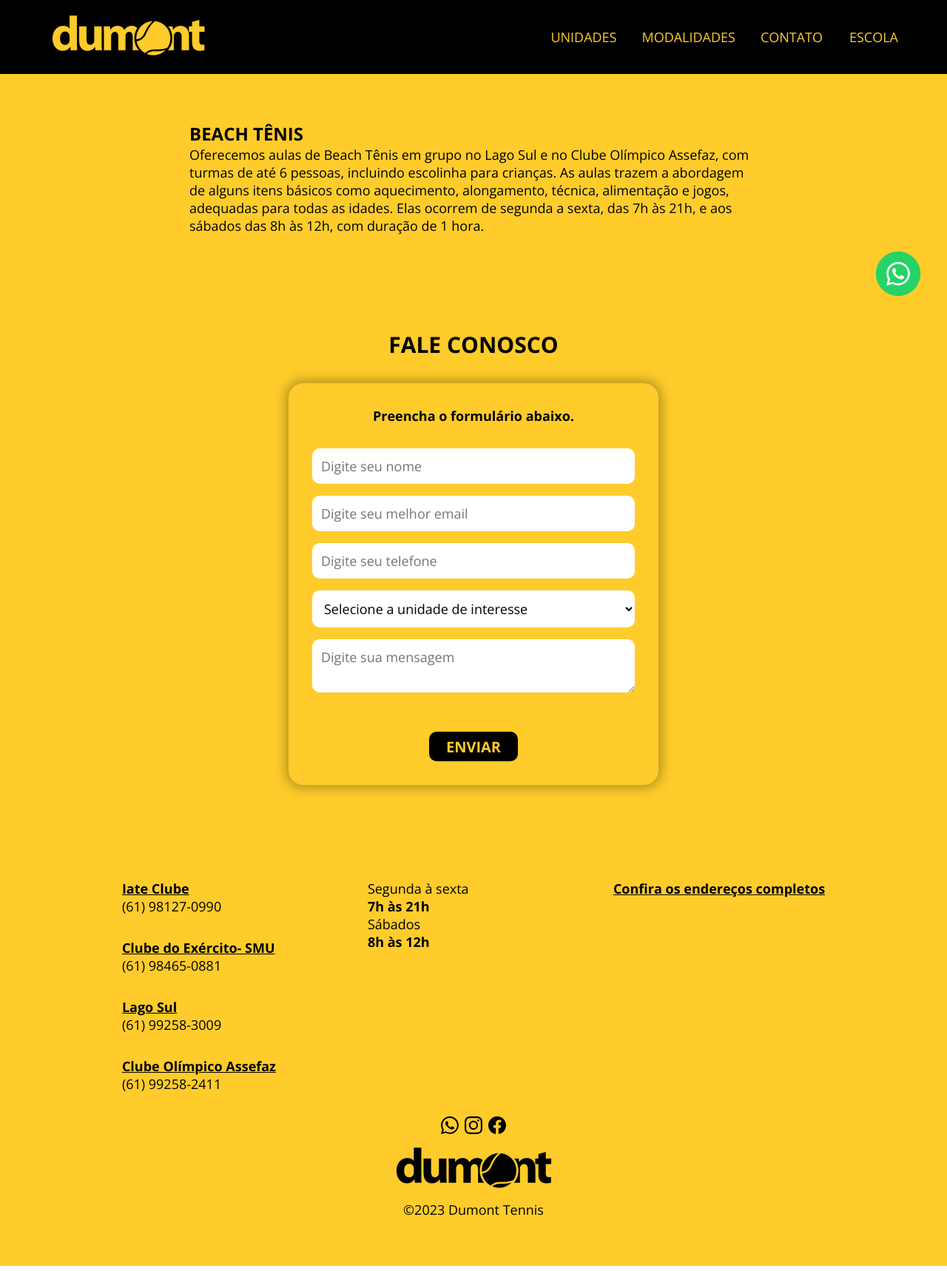
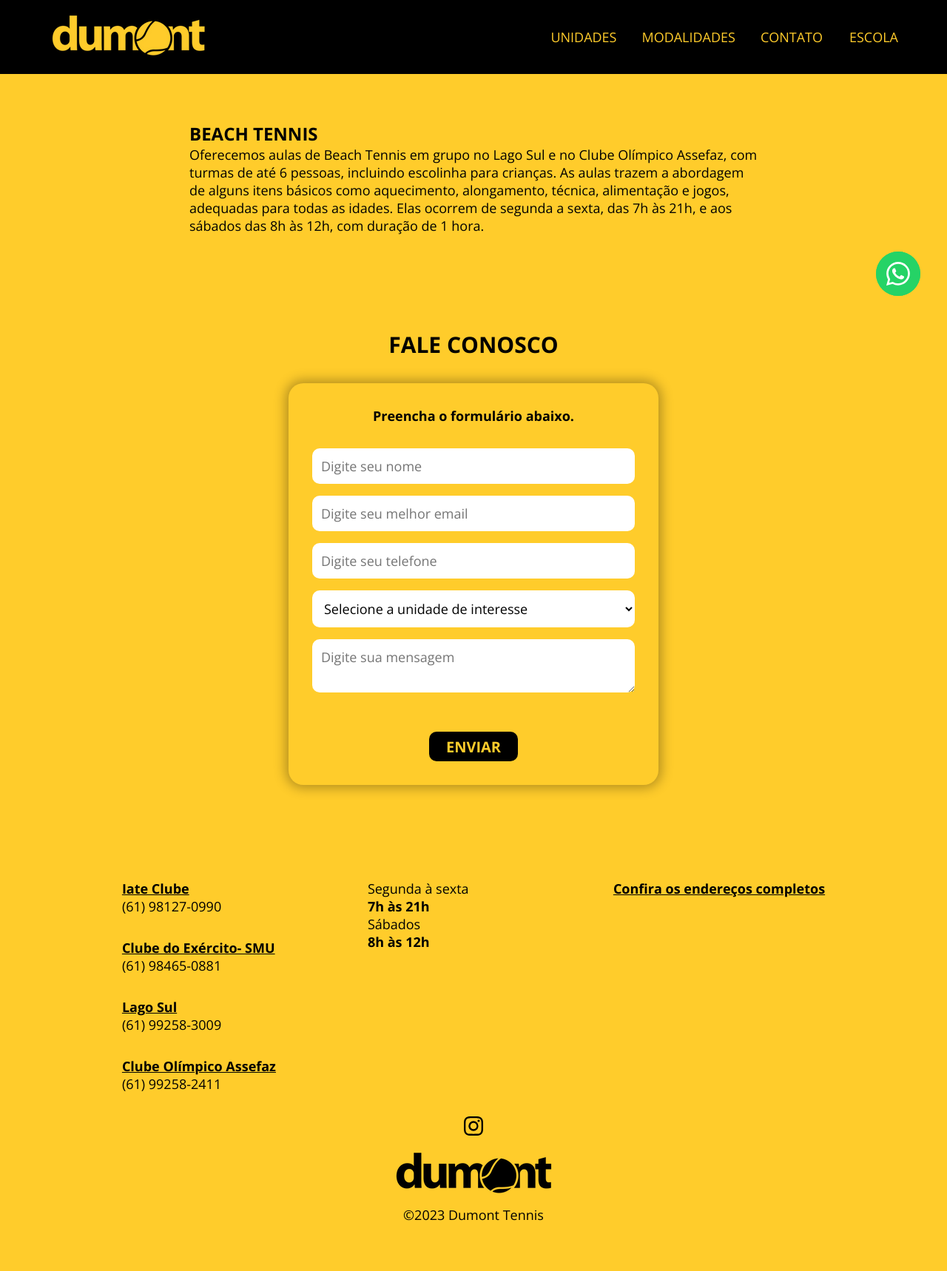
Before and after one commit to Vieirinhagui/dumonttennis, a React (Vite) app: page /beachtenis in a window 1280 px wide. Shown: the whole page at 74% size. Built offline with nearby package versions, Linux system fonts and the light colour scheme.

Commit message:
Ajustes Beach Tenis

```diff
--- a/src/components/Footer.jsx
+++ b/src/components/Footer.jsx
@@ -112,9 +112,9 @@ const Footer = () => {
       </InfosFooterContainer>
       <FooterFooter>
         <SocialContainer>
-          <img src="icons/whatsapp.svg" width="24px" alt="" />
-          <img src="icons/instagram.svg" width="24px" alt="" />
-          <img src="icons/facebook.svg" width="24px" alt="" />
+          <Link to="https://www.instagram.com/dumonttennis/">
+            <img src="icons/instagram.svg" width="26px" alt="" />
+          </Link>
         </SocialContainer>
         <img src="/logos/logo_preta.png" alt="" />
         <p>©2023 Dumont Tennis</p>
--- a/src/components/NavBar.jsx
+++ b/src/components/NavBar.jsx
@@ -196,7 +196,7 @@ function NavBar() {
                 <DropdownItem to="/aulasindividuais">
                   Aulas Individuais
                 </DropdownItem>
-                <DropdownItem to="/beachtenis">Beach Tênis</DropdownItem>
+                <DropdownItem to="/beachtenis">Beach Tennis</DropdownItem>
               </DropdownMenu>
             </ItemMenu>
             <StyledLink to="/contato">CONTATO</StyledLink>
--- a/src/components/menuMobile/index.jsx
+++ b/src/components/menuMobile/index.jsx
@@ -66,7 +66,7 @@ const menuSubItemsModalidades = [
   { label: "Dumont Kids", route: "/dumontkids" },
   { label: "Aulas em Grupo", route: "/aulasemgrupo" },
   { label: "Aulas Individuais", route: "/aulasindividuais" },
-  { label: "Beach Tênis", route: "/beachtenis" },
+  { label: "Beach Tennis", route: "/beachtenis" },
 ];
 // eslint-disable-next-line react/prop-types
 function MenuMobile({ isOpen, onMenuItemClick }) {
--- a/src/pages/modalidades/BeachTenis.jsx
+++ b/src/pages/modalidades/BeachTenis.jsx
@@ -21,9 +21,9 @@ const BeachTenis = () => {
   return (
     <Container>
       <div>
-        <Title>BEACH TÊNIS</Title>
+        <Title>BEACH TENNIS</Title>
         <p>
-          Oferecemos aulas de Beach Tênis em grupo no Lago Sul e no Clube
+          Oferecemos aulas de Beach Tennis em grupo no Lago Sul e no Clube
           Olímpico Assefaz, com turmas de até 6 pessoas, incluindo escolinha
           para crianças. As aulas trazem a abordagem de alguns itens básicos
           como aquecimento, alongamento, técnica, alimentação e jogos, adequadas
```
